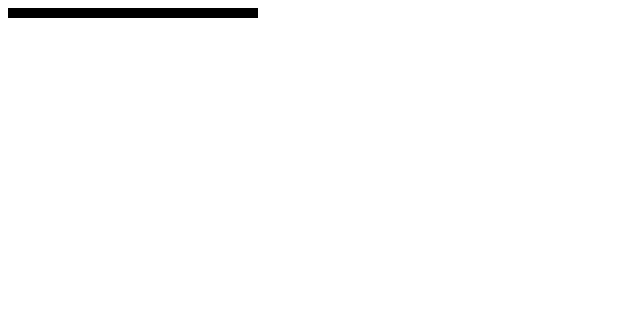
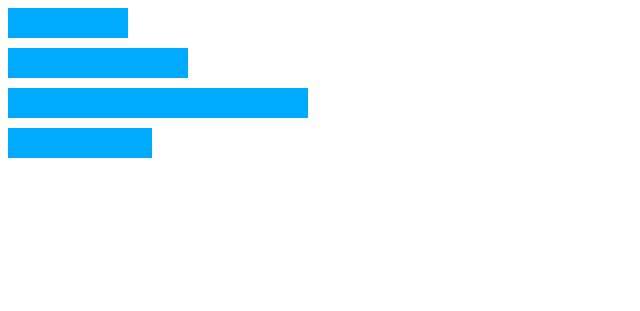
Before and after one commit to john-harding/d3-repo, a website: page public/index.html in a window 1280 px wide. Shown: the whole page, without its empty margins (0-640 px from the left). Drawn offline with nearby package versions, Linux system fonts and the light colour scheme.

Commit message:
horizontal bar chart

```diff
--- a/public/index.html
+++ b/public/index.html
@@ -3,15 +3,34 @@
 <head>
     <title>D3 Learning</title>
     <script src='//d3js.org/d3.v4.min.js' charset='utf-8'></script>
+    <style type='text/css'>
+    .chart {
+
+    }
+
+    .chart__bar {
+        fill: #0AF;
+    }
+
+    .chart__bar:hover {
+        fill: #05B5FF;
+    }
+    </style>
 </head>
 <body>
     <svg class='chart'></svg>
 
     <script type='text/javascript'>
     // run server with: node_modules\.bin\http-server
-    var data = [10, 15, 25];
+    var data = [10, 15, 25, 12];
     var width = 300;
     var height = 300;
+    var barHeight = 30;
+    var barPadding = 10;
+
+    var scale = d3.scaleLinear()
+        .domain([0, Math.max.apply(null, data)])
+        .range([0, width]);
 
     var chart = d3.select('.chart')
         .style('width', width)
@@ -21,8 +40,13 @@
         .data(data)
         .enter()
             .append('rect')
-            .style('width', function (d) {return 10 * d;})
-            .style('height', '10');
+            .style('width', function (d) {return scale(d);})
+            .style('height', barHeight)
+            .attr('class', 'chart__bar')
+            .attr('x', 0)
+            .attr('y', function (d, i) {
+                return (barHeight + barPadding) * i;
+            });
     </script>
 </body>
 </html>
```
